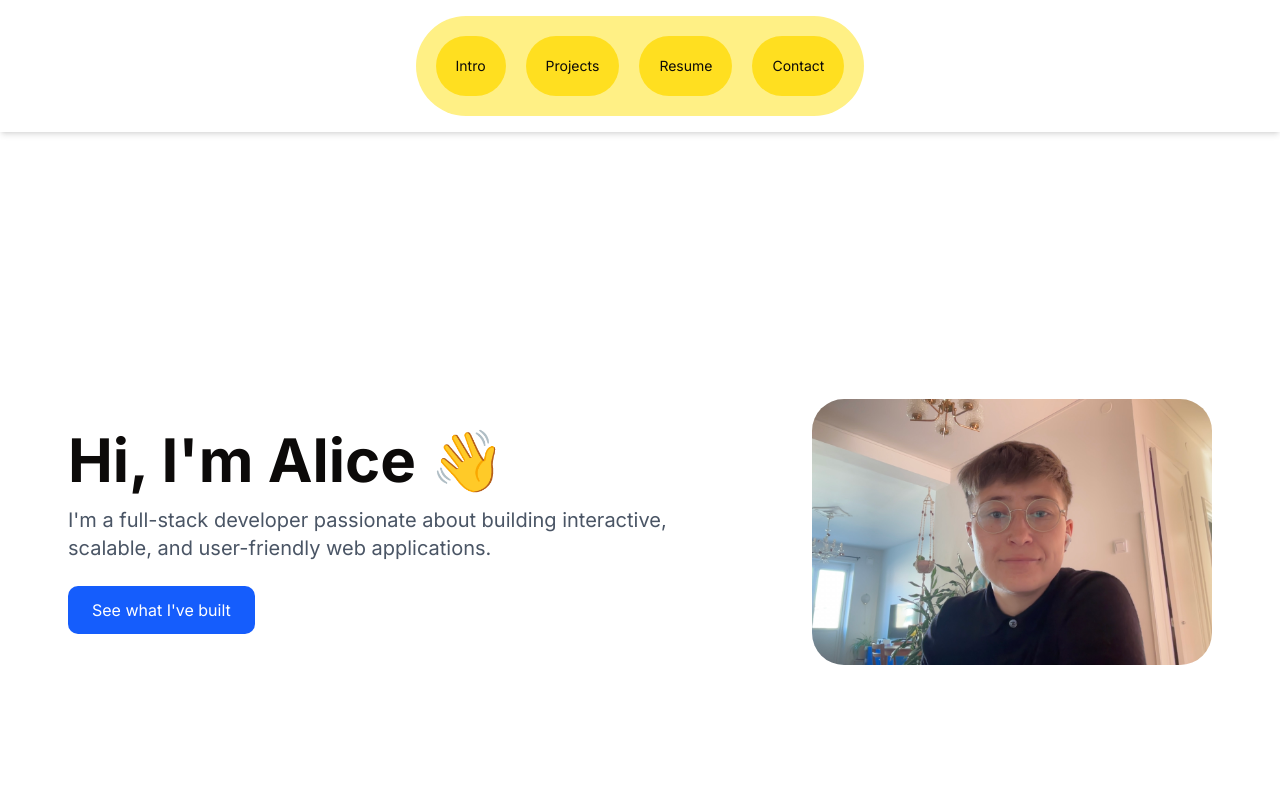
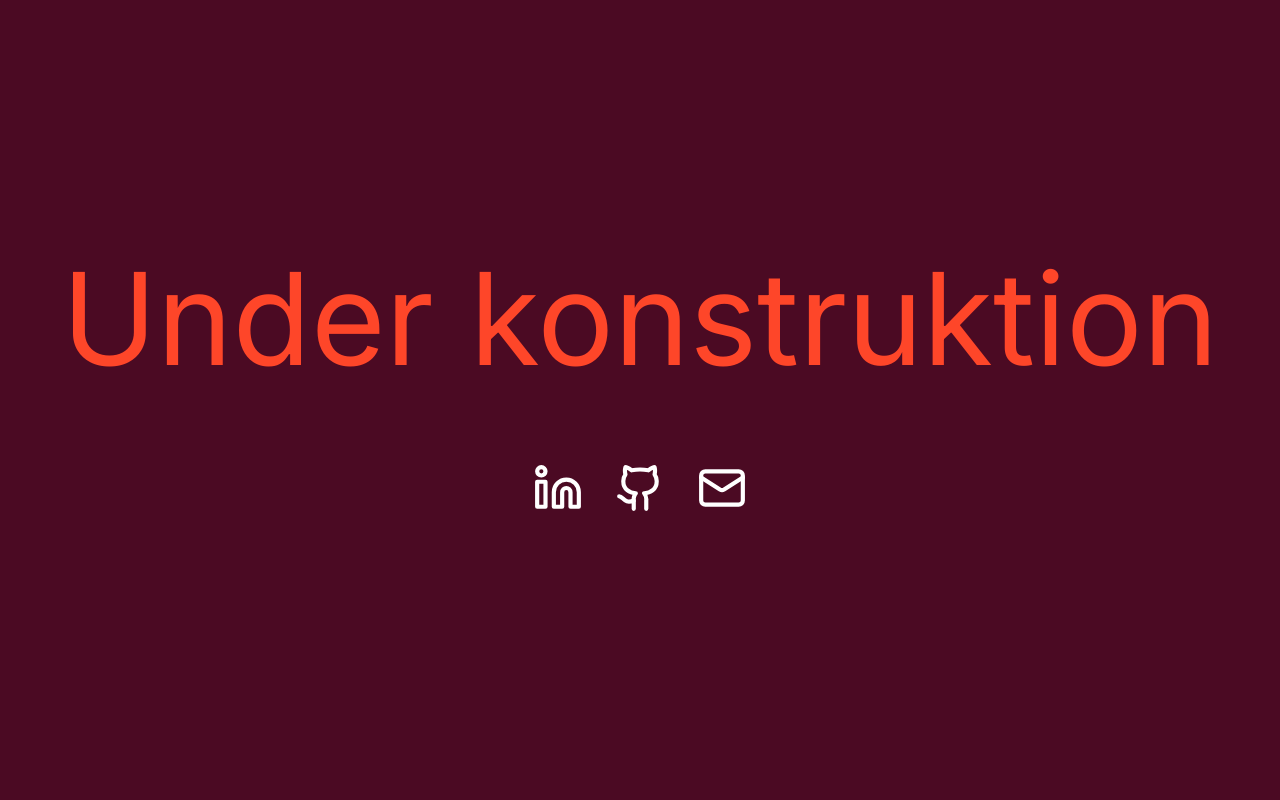
Before and after one commit to alicegmn/portfolio, a Next.js app: page / in a window 1280 px wide. Shown: the top 800 px of the page. Built offline with nearby package versions, Linux system fonts and the light colour scheme.

Commit message:
"Under konstruktion" start page

```diff
--- a/src/app/globals.css
+++ b/src/app/globals.css
@@ -10,7 +10,9 @@
 }
 
 :root {
-  --background: oklch(1 0 0);
+  --background: #4b0a23;
+  --text: #fe4629;
+  /* --background: oklch(1 0 0); */
   --foreground: oklch(0.147 0.004 49.25);
   --card: oklch(1 0 0);
   --card-foreground: oklch(0.147 0.004 49.25);
--- a/src/app/layout.tsx
+++ b/src/app/layout.tsx
@@ -18,10 +18,12 @@ export default function RootLayout({
 }>) {
   return (
     <html lang="en">
-      <body className={`${inter.className} flex flex-col min-h-screen`}>
-        <Header />
+      <body
+        className={`${inter.className} flex flex-col min-h-screen bg-background`}
+      >
+        {/* <Header /> */}
         <main className="flex-1 container mx-auto px-4">{children}</main>
-        <Footer />
+        {/* <Footer /> */}
       </body>
     </html>
   );
--- a/src/app/page.tsx
+++ b/src/app/page.tsx
@@ -1,9 +1,41 @@
 import Image from "next/image";
+import Link from "next/link";
+import { Github, Linkedin, Mail } from "lucide-react"; // Importera ikoner
+
 export default function Home() {
   return (
     <>
-      <section className="flex flex-row items-center justify-around min-h-screen text-left px-4">
-        <div>
+      <main className="min-h-screen flex items-center justify-center px-4">
+        <section className="flex flex-col items-center justify-center text-center space-y-12">
+          <h1 className="text-[#fe4629] animate-bounce text-4xl sm:text-6xl md:text-7xl lg:text-8xl xl:text-9xl">
+            Under konstruktion
+          </h1>
+
+          {/* Social Media Links */}
+          <div className="flex space-x-8">
+            <Link
+              href="https://www.linkedin.com/in/alice-eriksson-malmo/"
+              target="_blank"
+              className="text-white hover:text-[#fe4629] transition-colors duration-300"
+            >
+              <Linkedin size={50} />
+            </Link>
+            <Link
+              href="https://github.com/alicegmn"
+              target="_blank"
+              className="text-white hover:text-[#fe4629] transition-colors duration-300"
+            >
+              <Github size={50} />
+            </Link>
+
+            <Link
+              href="mailto:alice.eriksson.561@gmail.com"
+              className="text-white hover:text-[#fe4629] transition-colors duration-300"
+            >
+              <Mail size={50} />
+            </Link>
+          </div>
+          {/* <div>
           <h1 className="text-4xl md:text-6xl font-bold mb-4">
             Hi, I'm Alice 👋
           </h1>
@@ -47,8 +79,9 @@ export default function Home() {
           <li>Figma</li>
           <li>Adobe Creative Suite</li>
           <li>Trello</li>
-        </ul>
-      </section>
+        </ul> */}
+        </section>
+      </main>
     </>
   );
 }
--- /dev/null
+++ b/tailwind.config.js
@@ -0,0 +1,24 @@
+export default {
+  darkMode: ["class"],
+  content: ["./index.html", "./src/**/*.{ts,tsx,js,jsx}"],
+  theme: {
+    extend: {
+      colors: {
+        text: "#fe4629",
+        background: "#4b0a23",
+        // background: "rgba(var(--background))",
+        container: "rgba(var(--container))",
+        card: "rgba(var(--card))",
+        border: "rgba(var(--border))",
+        primaryText: "rgba(var(--primaryText))",
+        secondaryText: "rgba(var(--secondaryText))",
+        headings: "rgba(var(--headings))",
+        button: "rgba(var(--button))",
+        hoveredButton: "rgba(var(--hoveredButton))",
+        activeButton: "rgba(var(--activeButton))",
+        focus: "rgba(var(--focus))",
+        accent: "rgba(var(--accent))",
+      },
+    },
+  },
+};
```
